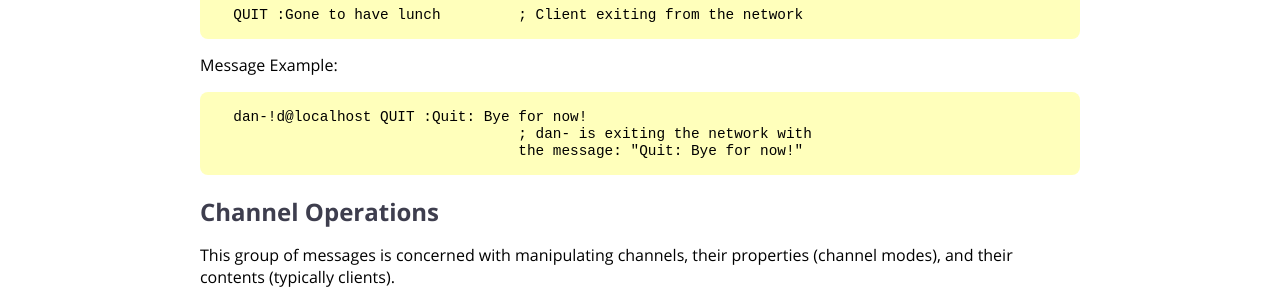
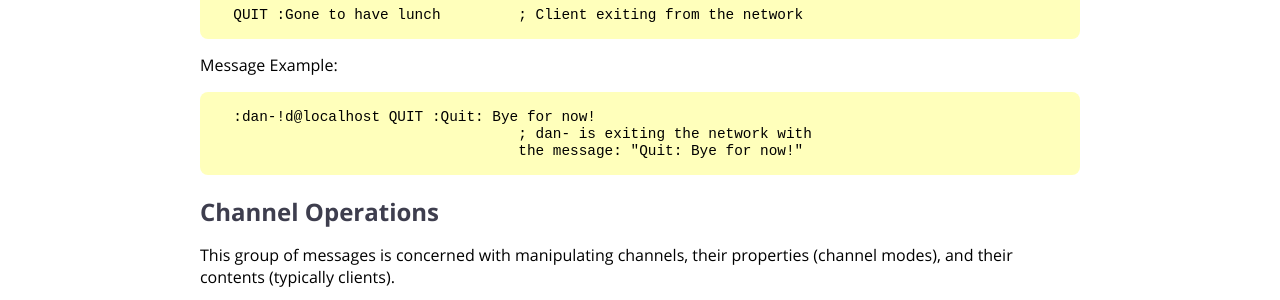
Before and after one commit to ircdocs/modern-irc, a Jekyll site: the page built from index.md, in a window 1280 px wide and 900 px high, scrolled down 18287 px. Shown: the part 151-451 px from the top of the window. Built offline with Jekyll 4.4.1, drawn with Linux system fonts in a browser that asks for light colours.

Commit message:
modern: Fix typo pointed out by Herringway

```diff
--- a/index.md
+++ b/index.md
@@ -646,7 +646,7 @@ Command Example:
 
 Message Example:
 
-      dan-!d@localhost QUIT :Quit: Bye for now!
+      :dan-!d@localhost QUIT :Quit: Bye for now!
                                        ; dan- is exiting the network with
                                        the message: "Quit: Bye for now!"
 
```
